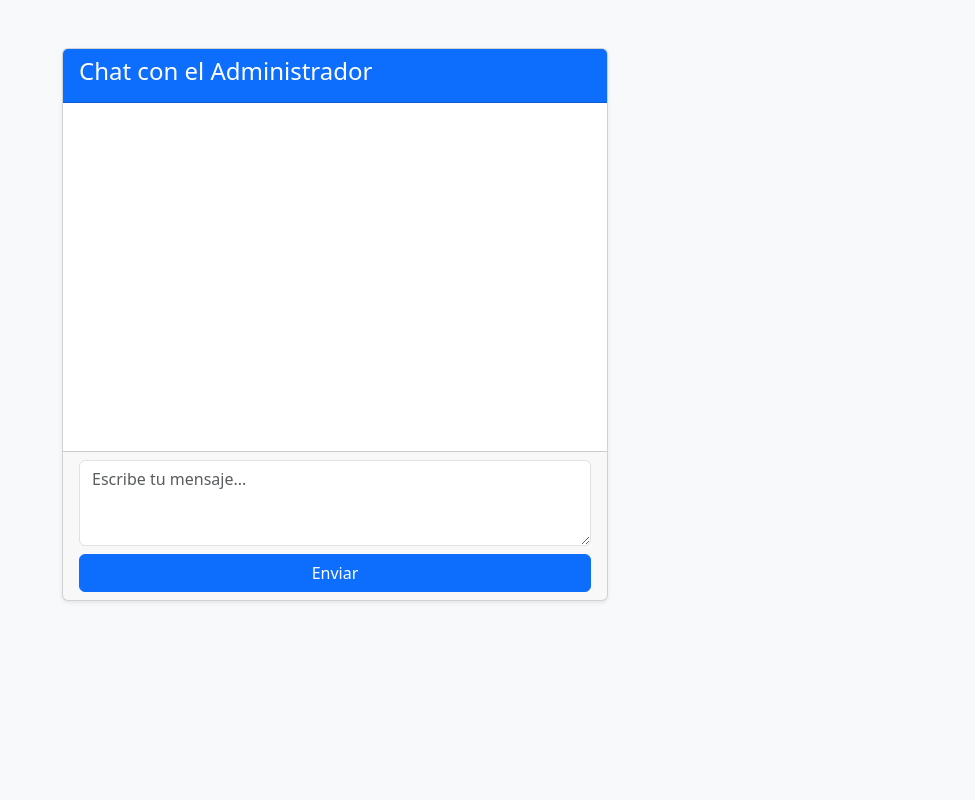
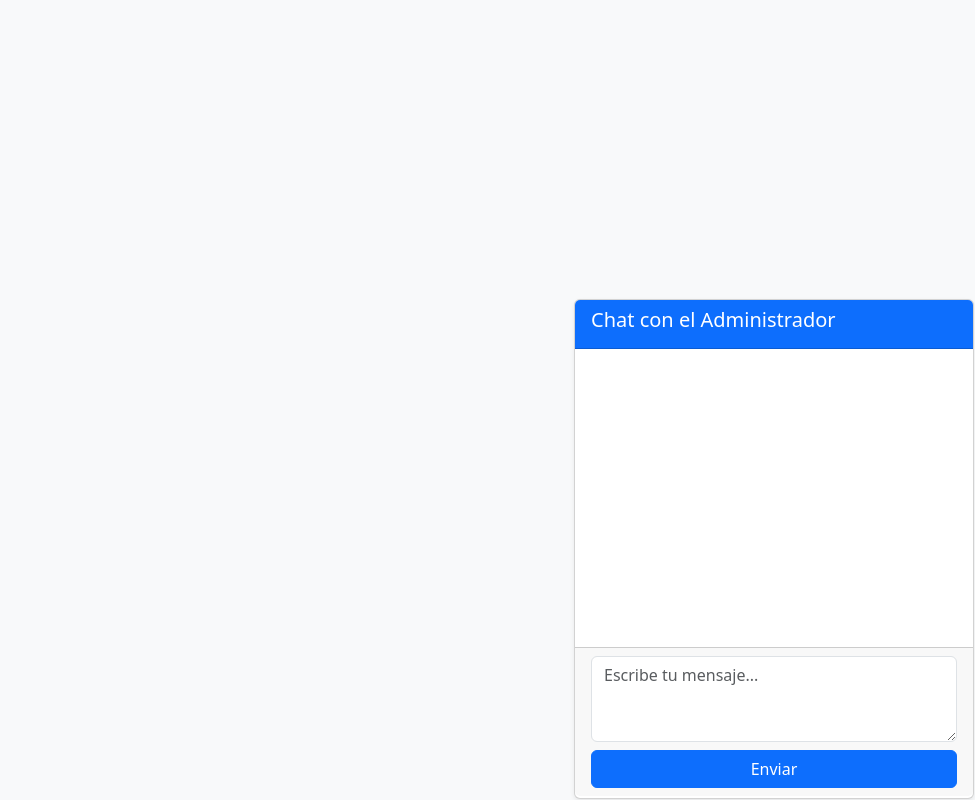
Before and after one commit to sergiovivart/flaskAdminChat, a Flask app: page / in a window 1280 px wide. Shown: the whole page, without its empty margins (305-1280 px from the left). Run offline with Flask 3, Linux system fonts and the light colour scheme; some libraries are stand-ins or nearby versions.

Commit message:
mejorados los estilos del cliente del visitante y del admin. tambien he reorganizado las rutas del rpograma como tal

```diff
--- a/app.py
+++ b/app.py
@@ -1,5 +1,9 @@
 from flask import Flask, render_template, request, redirect, url_for, session
 from flask_socketio import SocketIO, emit, join_room
+
+from routes.main_routes import main  # importa el blueprint
+# from sockets import register_socketio_events # eventos de socketio
+
 
 app = Flask(__name__)
 app.secret_key = 'esto_es_mi_clave_super_secreta_123'
@@ -9,34 +13,8 @@ clients = {}
 admin_connections = set()
 chat_history = {}  # Clave: sid del cliente, valor: lista de mensajes
 
-
-#  las vistas normales
-@app.route("/")
-def client():
-    return render_template("client.html")
-
-@app.route("/admin")
-def admin():
-    if not session.get("admin_logged_in"):
-        return redirect(url_for("login"))
-    return render_template("admin.html")
-
-@app.route("/login", methods=["GET", "POST"])
-def login():
-    if request.method == "POST":
-        if request.form["username"] == 'admin' and request.form["password"] == 'admin':
-            session["admin_logged_in"] = True
-            return redirect(url_for("admin"))
-        else:
-            return render_template("login.html", error="Credenciales inválidas")
-    return render_template("login.html")
-
-@app.route("/logout")
-def logout():
-    session.pop("admin_logged_in", None)
-    return redirect(url_for("login"))
-
-
+# las vistas
+app.register_blueprint(main)  # registra el blueprint
 
 # los eventos del socketio se ejecutan en el servidor
 @socketio.on("connect")
@@ -95,7 +73,7 @@ def on_disconnect():
     clients.pop(request.sid, None)
     admin_connections.discard(request.sid)
     for admin_sid in admin_connections:
-        emit("client_list", [{"sid": sid, "username": data["username"]} for sid, data in clients.items()], room=admin_sid)
+        emit("client_list", [{"sid": sid, "usesrname": data["username"]} for sid, data in clients.items()], room=admin_sid)
 
 if __name__ == "__main__":
     socketio.run(app, debug=True)
--- /dev/null
+++ b/routes/main_routes.py
@@ -0,0 +1,32 @@
+from flask import Blueprint, render_template, request, redirect, url_for, session
+
+main = Blueprint('main', __name__)
+
+# Dummy credentials
+ADMIN_USERNAME = "admin"
+ADMIN_PASSWORD = "admin"
+
+@main.route("/")
+def client():
+    return render_template("client.html")
+
+@main.route("/admin")
+def admin():
+    if not session.get("admin_logged_in"):
+        return redirect(url_for("main.login"))
+    return render_template("admin.html")
+
+@main.route("/login", methods=["GET", "POST"])
+def login():
+    if request.method == "POST":
+        if request.form["username"] == ADMIN_USERNAME and request.form["password"] == ADMIN_PASSWORD:
+            session["admin_logged_in"] = True
+            return redirect(url_for("main.admin"))
+        else:
+            return render_template("login.html", error="Credenciales inválidas")
+    return render_template("login.html")
+
+@main.route("/logout")
+def logout():
+    session.pop("admin_logged_in", None)
+    return redirect(url_for("main.login"))
--- /dev/null
+++ b/static/css/client.css
@@ -0,0 +1,42 @@
+        #containerChat {
+            /* background-color: red; */
+            height: 500px;
+            width: 400px;
+            position: absolute;
+            display: block;
+            bottom: 1px;
+            right: 1px;
+        }
+
+        #chatLog {
+              height: 250px;
+              max-height: 250px;
+              background-color: #fff;
+              overflow-y: auto;
+              overflow-x: auto;
+              padding: 1rem;
+        }
+
+
+        .message-bubble {
+        max-width: 70%;
+        padding: 10px 15px;
+        border-radius: 15px;
+        margin-bottom: 10px;
+        position: relative;
+        word-wrap: break-word;
+        }
+
+        .from-client {
+        background-color: #f1f0f0;
+        align-self: flex-start;
+        border-top-left-radius: 0;
+        }
+
+        .from-admin {
+        background-color: #d1f5d3;
+        align-self: flex-end;
+        border-top-right-radius: 0;
+        margin-left: auto;
+        text-align: right;
+        }
--- a/static/js/client.js
+++ b/static/js/client.js
@@ -15,7 +15,13 @@ socket.on('client_receive', msg => {
 });
 
 function sendClientMessage() {
+
     const msg = document.getElementById("clientMessage").value;
+    if (msg === '') {
+        alert("Please enter a message.");
+        return;
+    }
+
     socket.emit("client_to_admin", { message: msg });
     document.getElementById("clientMessage").value = '';
     makeListItem(msg , 'from-admin');
--- a/templates/client.html
+++ b/templates/client.html
@@ -5,49 +5,16 @@
     <meta name="viewport" content="width=device-width, initial-scale=1.0">
     <title>Cliente - Chat</title>
     <link href="https://cdn.jsdelivr.net/npm/bootstrap@5.3.0-alpha1/dist/css/bootstrap.min.css" rel="stylesheet">
+
+    <link rel="stylesheet" href="{{ url_for('static', filename='css/client.css') }}">
+
 </head>
 <body class="bg-light">
-    <style>
-
-        #chatLog {
-              height: 300px;
-              max-height: 300px;
-              background-color: #fff;
-              overflow-y: auto;
-              overflow-x: auto;
-              padding: 1rem;
-        }
 
 
- .message-bubble {
-        max-width: 70%;
-        padding: 10px 15px;
-        border-radius: 15px;
-        margin-bottom: 10px;
-        position: relative;
-        word-wrap: break-word;
-        }
-
-        .from-client {
-        background-color: #f1f0f0;
-        align-self: flex-start;
-        border-top-left-radius: 0;
-        }
-
-        .from-admin {
-        background-color: #d1f5d3;
-        align-self: flex-end;
-        border-top-right-radius: 0;
-        margin-left: auto;
-        text-align: right;
-        }
-    </style>
-    <div class="container py-5">
-        <div class="row justify-content-center">
-            <div class="col-md-6">
-                <div class="card shadow-sm">
+    <div id="containerChat" class="card shadow-sm">
         <div class="card-header bg-primary text-white">
-                        <h4>Chat con el Administrador</h4>
+            <h5>Chat con el Administrador</h5>
         </div>
         <div class="card-body">
             <ul id="chatLog" class="list-unstyled">
@@ -59,9 +26,7 @@
             <button onclick="sendClientMessage()" class="btn btn-primary mt-2 w-100">Enviar</button>
         </div>
     </div>
-            </div>
-        </div>
-    </div>
+
 
     <script src="https://cdn.jsdelivr.net/npm/bootstrap@5.3.0-alpha1/dist/js/bootstrap.bundle.min.js"></script>
     <script src="//cdnjs.cloudflare.com/ajax/libs/socket.io/4.7.2/socket.io.min.js"></script>
```
Also changed, not shown: static/css/admin.css (added, +38 -0 lines), templates/admin.html (+22 -43 lines). Lines whose indentation alone changed are shown as unchanged.
